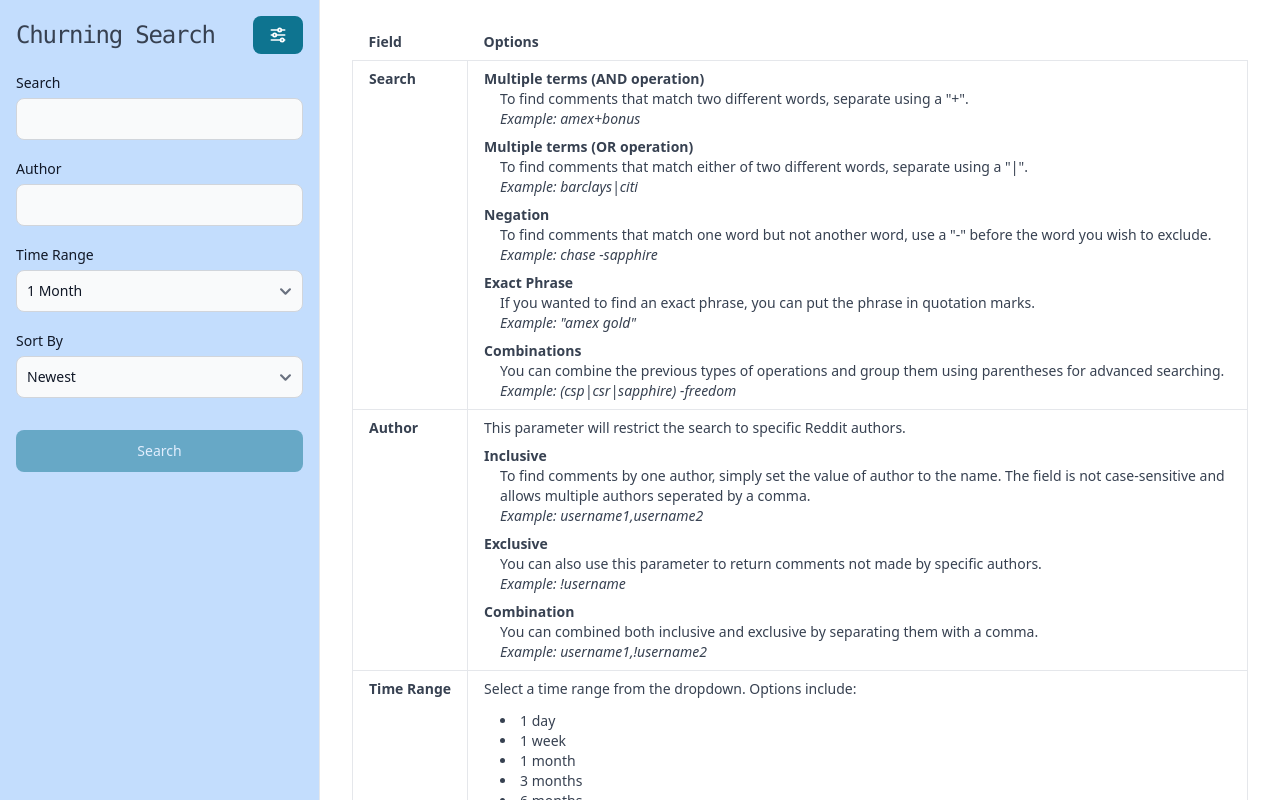
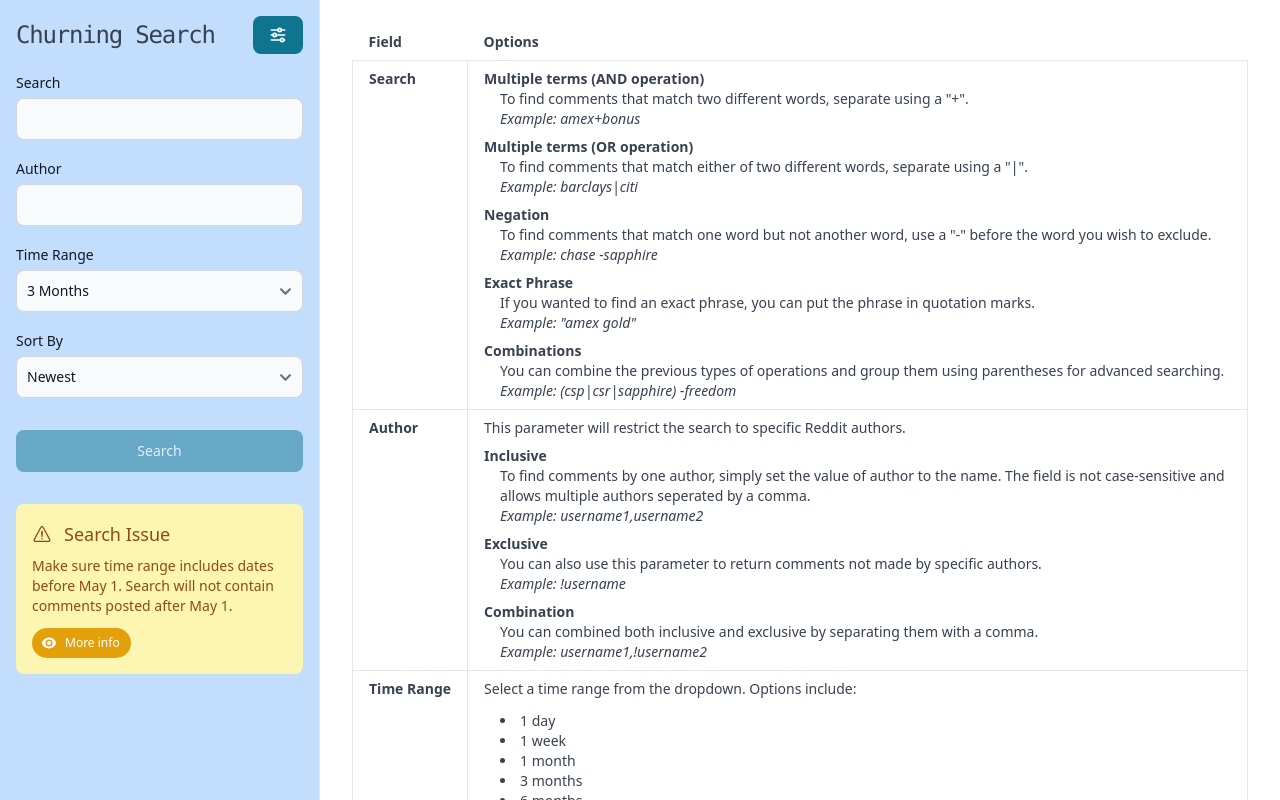
Before and after one commit to garettg/churning.io, a Next.js app: page / in a window 1280 px wide. Built offline with nearby package versions, Linux system fonts and the light colour scheme; what @rvxlab/tailwind-plugin-ios-full-height would draw is missing.

Commit message:
Update dependencies and add warning about data.

```diff
--- a/app.config.js
+++ b/app.config.js
@@ -12,7 +12,7 @@ export const Config = {
     appAuthor: "garettg", // reddit username of app author
     appSubreddit: "churning", // subreddit name
     appSubredditDate: "2012-12-11", // start date of the subreddit
-    defaultTimeRange: 31, // default time range on search (must match one of SearchRange keys)
+    defaultTimeRange: 90, // default time range on search (must match one of SearchRange keys)
     enableAcronymSearch: true, // enable the use of modified queries to include acronyms to broaden search,
     enableGaEvents: true, // enable google analytics
     enableCustomEvents: true, // enable the usage of custom event to Woopra
--- a/src/components/SearchForm.js
+++ b/src/components/SearchForm.js
@@ -1,5 +1,7 @@
 import React from 'react';
-import {Label, TextInput, Select, Button, Spinner} from "flowbite-react";
+import {Label, TextInput, Select, Button, Spinner, Alert} from "flowbite-react";
+import {IoWarningOutline} from "react-icons/io5";
+import {HiEye} from "react-icons/hi2";
 import {DateRange} from "react-date-range";
 import {parseISO} from 'date-fns';
 import classNames from "classnames";
@@ -17,6 +19,7 @@ const SearchForm = () => {
         time,
         search,
         setState,
+        searched,
         searching,
     } = useSearchContext();
 
@@ -52,6 +55,32 @@ const SearchForm = () => {
     }
 
     let searchButtonDisabled = (query === "" && author === "");
+
+    let searchWarning = !searched && !searching ? (
+        <div className="mt-4">
+            <Alert
+                color="warning"
+                icon={IoWarningOutline}
+                additionalContent={
+                    <>
+                        <div className="mb-3 text-sm">Make sure time range includes dates before May 1. Search will not contain comments posted after May 1.</div>
+                        <div className="flex flex-wrap items-center gap-2">
+                            <Button
+                                color="warning"
+                                href="https://www.reddit.com/r/churning/comments/134h60p/daily_discussion_thread_may_01_2023/jignyu3/"
+                                target="_blank"
+                                size="xs"
+                                pill>
+                                <HiEye className="-ml-0.5 mr-2 h-4 w-4" /> More info
+                            </Button>
+                        </div>
+                    </>
+                }
+                rounded>
+                <h4 className="text-lg font-medium">Search Issue</h4>
+            </Alert>
+        </div>
+    ) : null;
 
     return (
         <form onSubmit={searchSubmit} className="flex flex-col gap-3 lg:gap-4 mt-3 md:mt-4" role="search" aria-label="Search Form">
@@ -129,6 +158,7 @@ const SearchForm = () => {
                     {searchButtonLabel}
                 </Button>
             </div>
+            {searchWarning}
         </form>
     );
 }
```
Also changed, not shown: package.json (+10 -10 lines), 1 other file (tests, documents, lock files or other folders).
